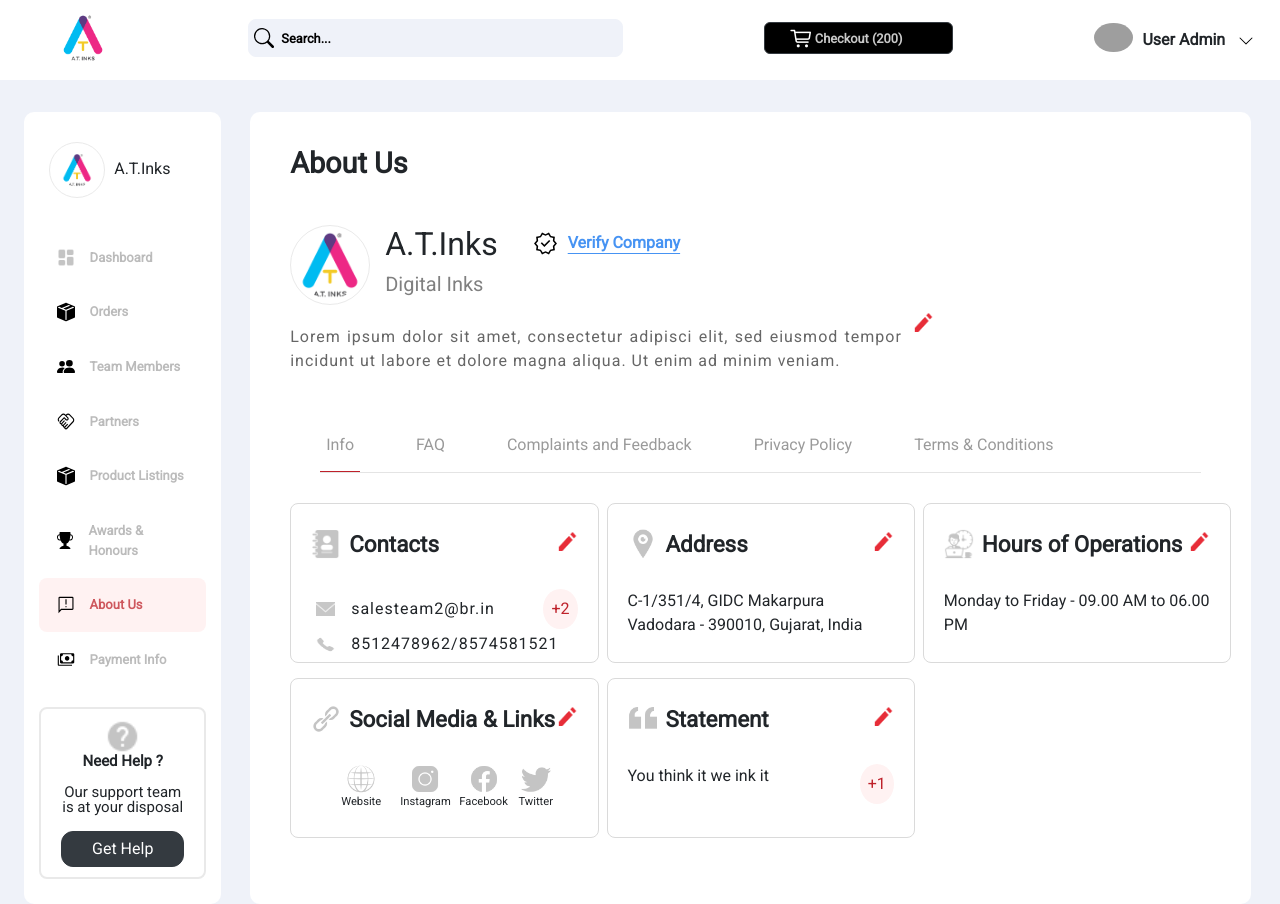
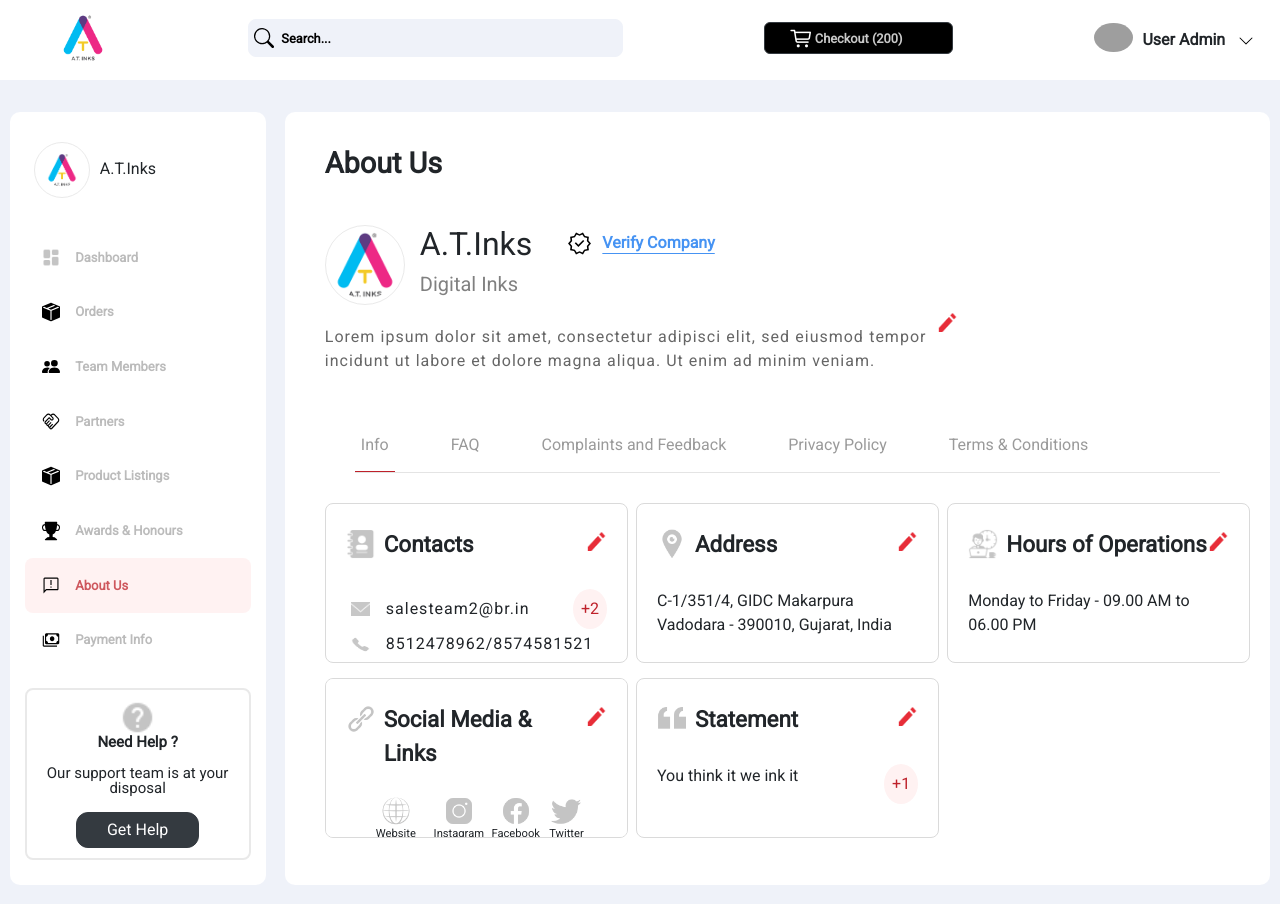
Before and after one commit to thatsmeamal-v-s/A-T-Links, a React (Create React App) app: page / in a window 1280 px wide. Built offline with nearby package versions, Linux system fonts and the light colour scheme; grey boxes are pictures that could not be loaded.

Commit message:
modified css of sidebar & about section-flex

```diff
--- a/src/App.css
+++ b/src/App.css
@@ -1,7 +1,21 @@
 .main-content {
   display: flex;
   margin-top: 2rem;
-  max-width: 100%;
+  justify-content: space-around;
+}
+
+.sidebar {
+  padding: 30px 15px 25px 15px;
+  background-color: #ffffff;
+  border-radius: 10px;
+  height: fit-content;
+  width: 20%;
+}
+
+.about {
+  background-color: #ffffff;
+  border-radius: 10px;
+  width: 77%;
 }
 
 .card-container {
@@ -22,19 +36,3 @@
     grid-template-columns: 1fr;
   }
 }
-
-.sidebar {
-  padding: 30px 15px 25px 15px;
-  background-color: #ffffff;
-  border-radius: 10px;
-  flex: 0 0 14%;
-  height: fit-content;
-  margin-left: 1.5em;
-}
-
-.about {
-  background-color: #ffffff;
-  margin-left: 1.8em;
-  margin-right: 1.8em;
-  border-radius: 10px;
-}
```
